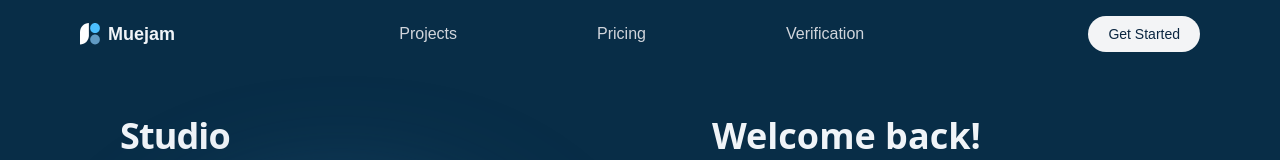
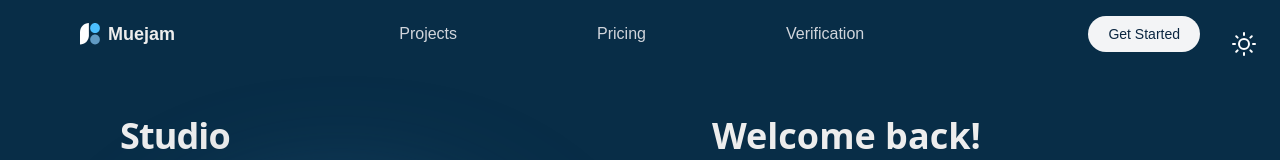
Before and after one commit to Bat0al-k/studio, a Next.js app in the folder studio/: page /auth/login in a window 1280 px wide. Shown: the top 160 px of the page. Built offline with nearby package versions, Linux system fonts and the light colour scheme.

Commit message:
style: make dark mode is default

```diff
--- a/studio/app/globals.css
+++ b/studio/app/globals.css
@@ -6,13 +6,13 @@
 }
 
 :root {
-  --background: #082D47;
-  --foreground: #f0f4f8;
+  --background: #f0f4f8;
+  --foreground: #082D47;
 }
 
 .dark {
-  --background: #f0f4f8;
-  --foreground: #082D47;
+  --background: #082D47;
+  --foreground: #ededed;
 }
 
 body {
--- a/studio/app/layout.tsx
+++ b/studio/app/layout.tsx
@@ -27,10 +27,10 @@ export default function RootLayout({children,}: Readonly<{children: React.ReactN
       <body
         className={`${geistSans.variable} ${geistMono.variable} antialiased duration-300 transition-colors bg-background text-foreground`}
       >
-        <ThemeProvider attribute="class" defaultTheme="system" enableSystem>
-          {/* <div className="absolute bottom-[92%] right-4 z-50">
+        <ThemeProvider attribute="class" defaultTheme="dark" enableSystem>
+          <div className="absolute bottom-[92%] right-4 z-50">
             <ThemeToggle />
-          </div> */}
+          </div>
           <Navbar/>
           {children}
           <Footer/>
```
